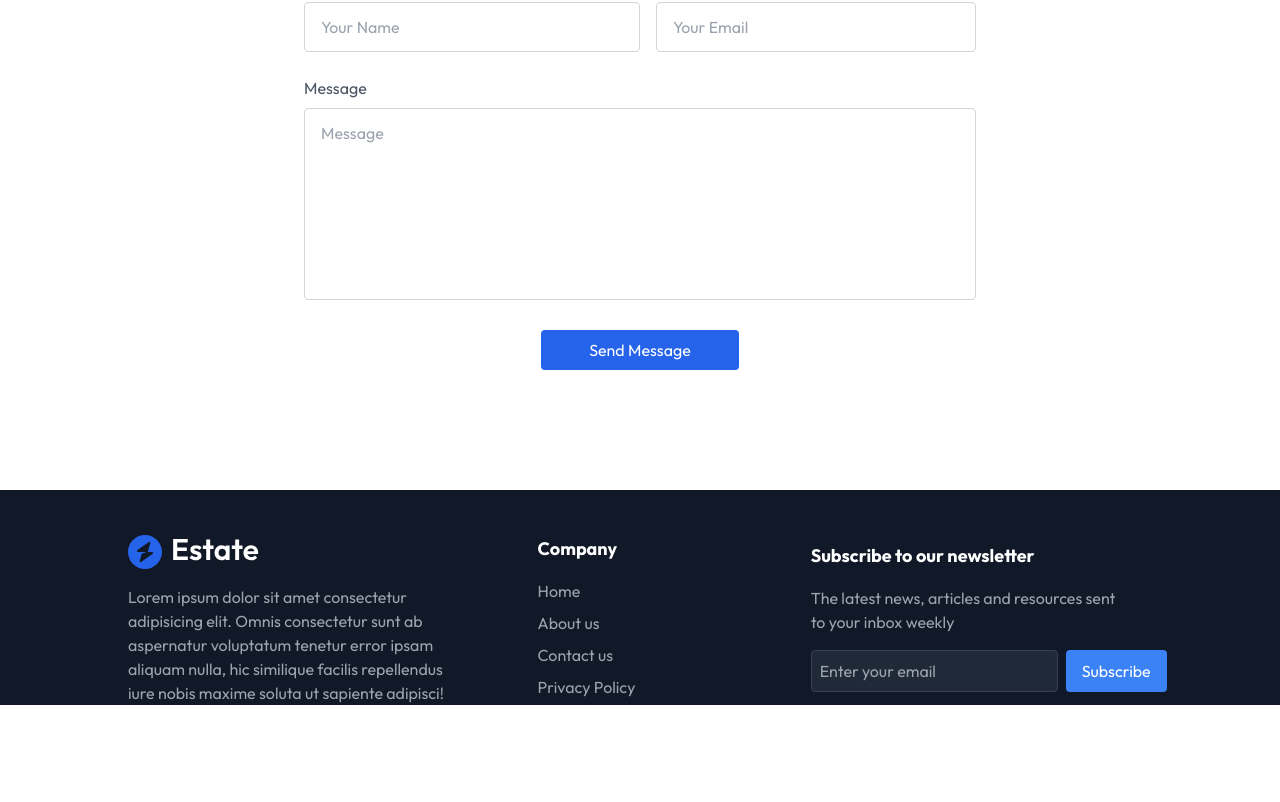
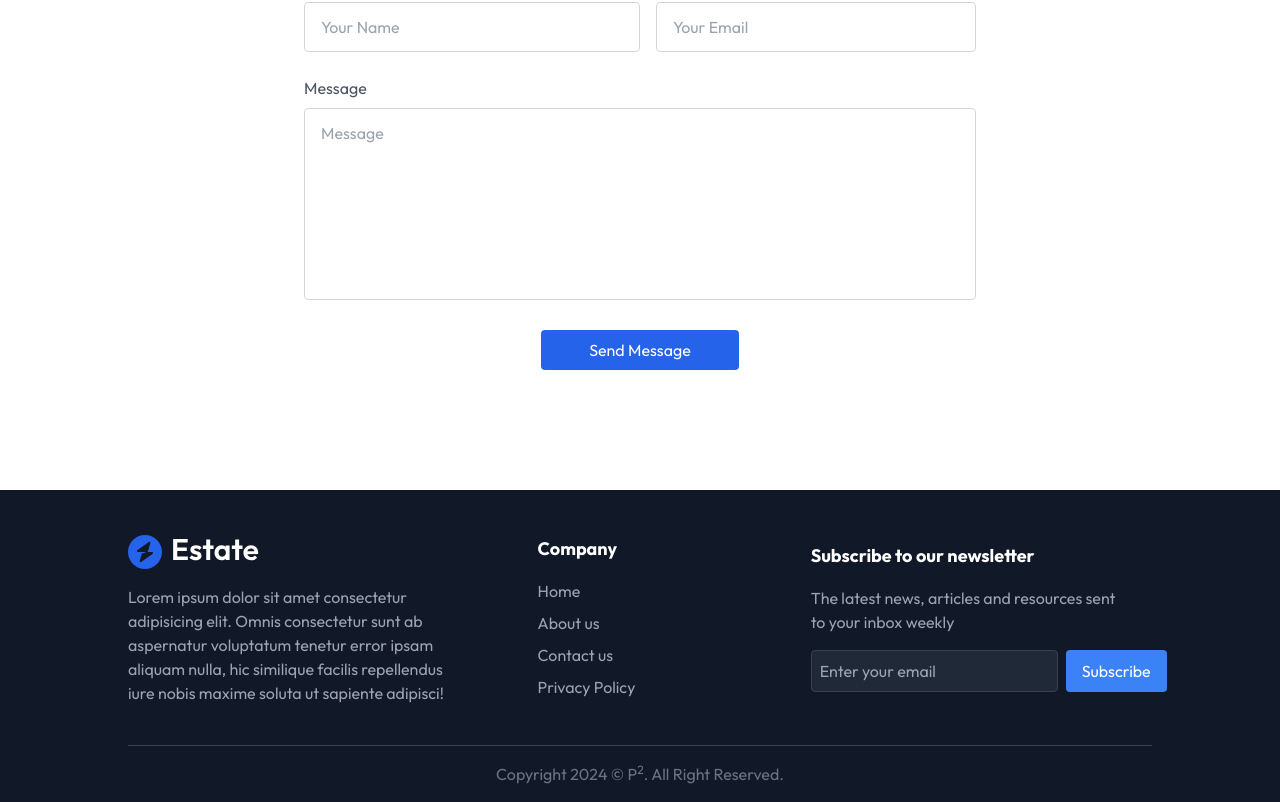
Before and after one commit to Prakashpreveen/React-JS-TailWind-RealEstate-Project, a React (Vite) app: page / in a window 1280 px wide. Shown: the part 3808-4610 px from the top of the page. Before the commit the page ends 4513 px from the top, so only its background shows below. Built offline with nearby package versions, Linux system fonts and the light colour scheme.

Commit message:
added footer

```diff
--- a/package.json
+++ b/package.json
@@ -10,6 +10,7 @@
     "preview": "vite preview"
   },
   "dependencies": {
+    "framer-motion": "^11.15.0",
     "react": "^18.3.1",
     "react-dom": "^18.3.1",
     "react-icons": "^5.4.0",
--- a/src/components/Footer.jsx
+++ b/src/components/Footer.jsx
@@ -56,7 +56,13 @@ const Footer = () => {
         </div>
       </div>
 
-      <div></div>
+      <div className="border-t border-gray-700 py-4 mt-10 text-center text-gray-500">
+        Copyright 2024 © P
+        <span className="text-xs" style={{ verticalAlign: "super" }}>
+          2
+        </span>
+        . All Right Reserved.
+      </div>
     </div>
   );
 };
```
Also changed, not shown: 1 other file (tests, documents, lock files or other folders).
